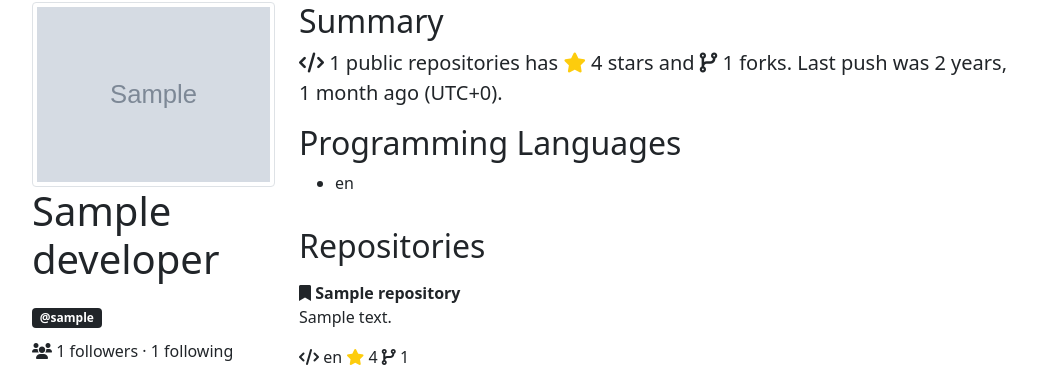
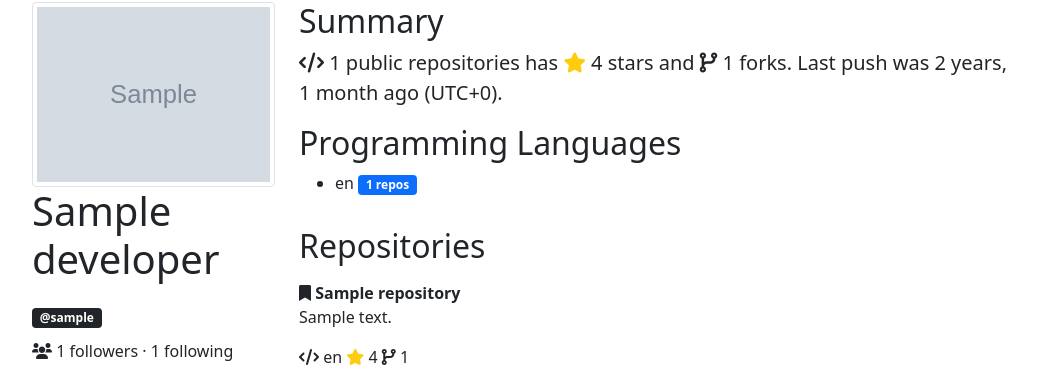
Before and after one commit to ahmethakanbesel/dev-search, a Django app: a page that uses devsearch/templates/devsearch/profile.html in a window 1280 px wide. Shown: the part 102-471 px from the top of the page, without its empty margins (86-1123 px from the left). Run offline with Django 4.2, Linux system fonts and the light colour scheme; tables that the repository leaves empty hold one stand-in row (values such as "Sample post"); grey boxes marked "Sample" are stand-in pictures.

Commit message:
Add repo count to programming languages

```diff
--- a/devsearch/templates/devsearch/profile.html
+++ b/devsearch/templates/devsearch/profile.html
@@ -42,7 +42,7 @@
                 <h2>Programming Languages</h2>
                 <ul class="px-5">
                     {% for language in languages %}
-                        <li>{{ language.language }}</li>
+                        <li>{{ language.language }} <span class="badge bg-primary">{{ language.count }} repos</span></li>
                     {% endfor %}
                 </ul>
                 </p>
--- a/devsearch/views.py
+++ b/devsearch/views.py
@@ -72,7 +72,7 @@ def detail(request, username):
     developer.save()
     if developer.last_push:
         developer.last_push = humanize.naturaltime(repositories.order_by('-last_push').first().last_push)
-    languages = repositories.values('language').exclude(language=None).distinct()
+    languages = repositories.raw('SELECT 1 as id, language, count(1) count FROM devsearch_repository WHERE owner_id = %s and language IS NOT NULL GROUP BY language ORDER BY count DESC', [developer.id])
     repositories = repositories.order_by('-stars')
     return render(request, 'devsearch/profile.html',
                   {'developer': developer, 'repositories': repositories, 'languages': languages})
```
